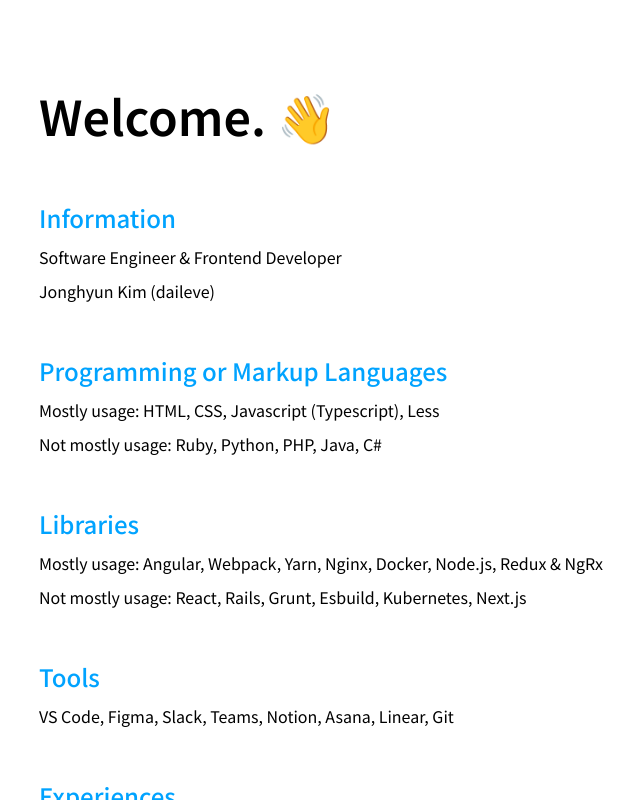
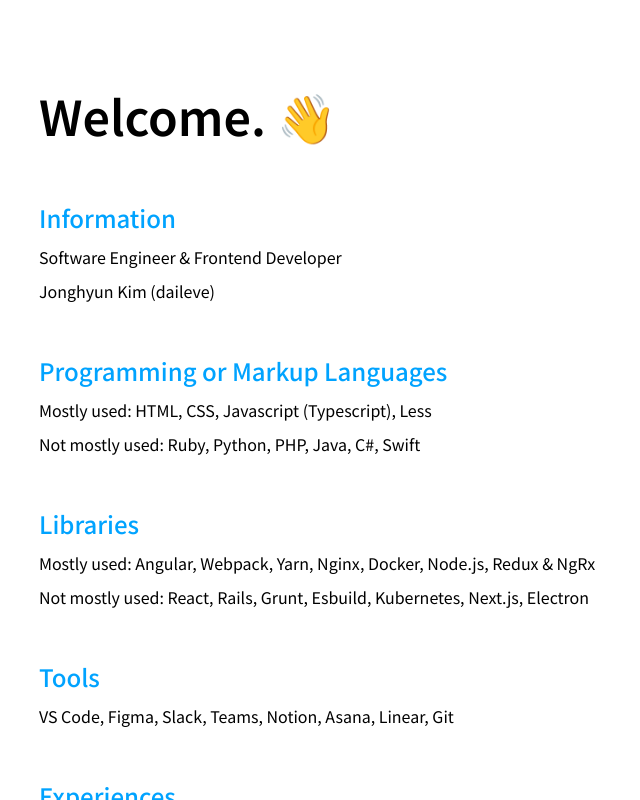
Before and after one commit to daileve/jonghyun.me, a Next.js app: page / in a window 1280 px wide. Shown: the whole page, without its empty margins (41-681 px from the left). Built offline with nearby package versions, Linux system fonts and the light colour scheme.

Commit message:
feat: change some information

```diff
--- a/src/app/page.tsx
+++ b/src/app/page.tsx
@@ -20,13 +20,13 @@
       </article>
       <article>
         <header className='subHeader'><TypingAnimatedLetters start={typingIdx === 4} onDone={increaseTypingIdx}>Programming or Markup Languages</TypingAnimatedLetters></header>
-        <div><TypingAnimatedLetters start={typingIdx === 5} onDone={increaseTypingIdx}>Mostly usage: HTML, CSS, Javascript (Typescript), Less</TypingAnimatedLetters></div>
-        <div><TypingAnimatedLetters start={typingIdx === 6} onDone={increaseTypingIdx}>Not mostly usage: Ruby, Python, PHP, Java, C#</TypingAnimatedLetters></div>
+        <div><TypingAnimatedLetters start={typingIdx === 5} onDone={increaseTypingIdx}>Mostly used: HTML, CSS, Javascript (Typescript), Less</TypingAnimatedLetters></div>
+        <div><TypingAnimatedLetters start={typingIdx === 6} onDone={increaseTypingIdx}>Not mostly used: Ruby, Python, PHP, Java, C#, Swift</TypingAnimatedLetters></div>
       </article>
       <article>
         <header className='subHeader'><TypingAnimatedLetters start={typingIdx === 7} onDone={increaseTypingIdx}>Libraries</TypingAnimatedLetters></header>
-        <div><TypingAnimatedLetters start={typingIdx === 8} onDone={increaseTypingIdx}>Mostly usage: Angular, Webpack, Yarn, Nginx, Docker, Node.js, Redux &amp; NgRx</TypingAnimatedLetters></div>
-        <div><TypingAnimatedLetters start={typingIdx === 9} onDone={increaseTypingIdx}>Not mostly usage: React, Rails, Grunt, Esbuild, Kubernetes, Next.js</TypingAnimatedLetters></div>
+        <div><TypingAnimatedLetters start={typingIdx === 8} onDone={increaseTypingIdx}>Mostly used: Angular, Webpack, Yarn, Nginx, Docker, Node.js, Redux &amp; NgRx</TypingAnimatedLetters></div>
+        <div><TypingAnimatedLetters start={typingIdx === 9} onDone={increaseTypingIdx}>Not mostly used: React, Rails, Grunt, Esbuild, Kubernetes, Next.js, Electron</TypingAnimatedLetters></div>
       </article>
       <article>
         <header className='subHeader'><TypingAnimatedLetters start={typingIdx === 10} onDone={increaseTypingIdx}>Tools</TypingAnimatedLetters></header>
@@ -34,7 +34,7 @@
       </article>
       <article>
         <header className='subHeader'><TypingAnimatedLetters start={typingIdx === 12} onDone={increaseTypingIdx}>Experiences</TypingAnimatedLetters></header>
-        <div><TypingAnimatedLetters start={typingIdx === 13} onDone={increaseTypingIdx}>Monorepo, Frontend library migration, RESTful API, GraphQL</TypingAnimatedLetters></div>
+        <div><TypingAnimatedLetters start={typingIdx === 13} onDone={increaseTypingIdx}>Monorepo, Frontend base library migration, RESTful API, GraphQL</TypingAnimatedLetters></div>
       </article>
       <article>
         <header className='subHeader'><TypingAnimatedLetters start={typingIdx === 14} onDone={increaseTypingIdx}>Languages</TypingAnimatedLetters></header>
```
